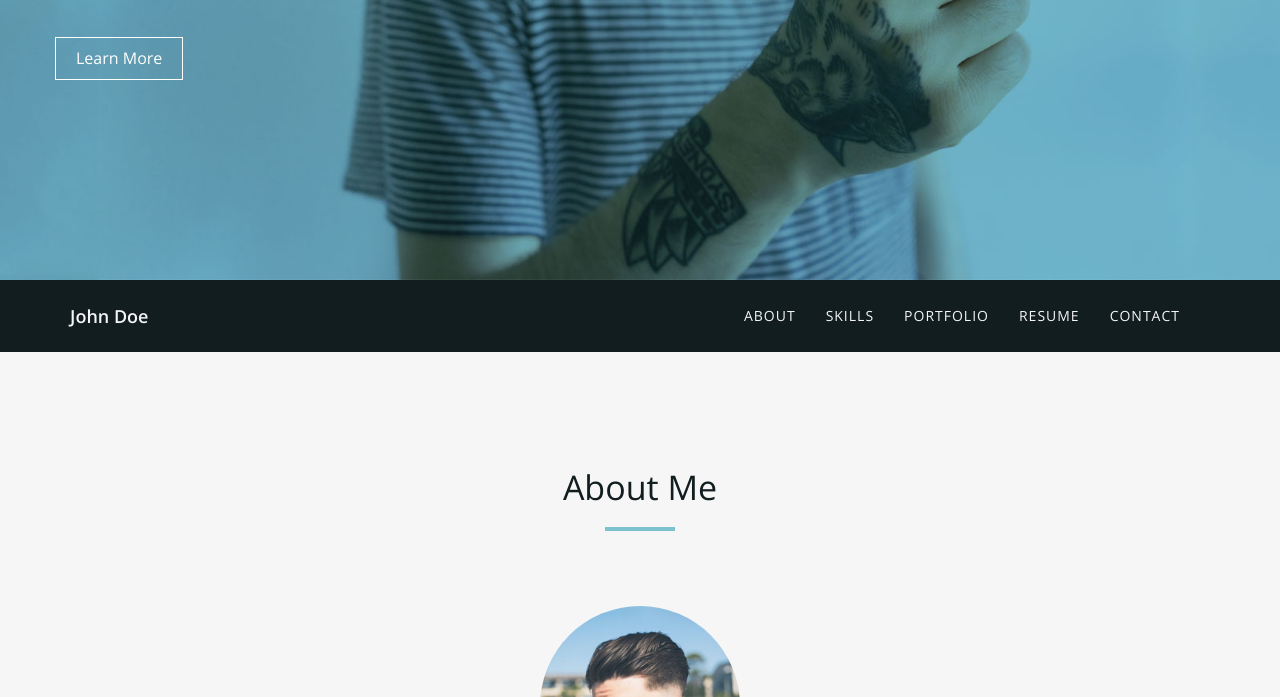
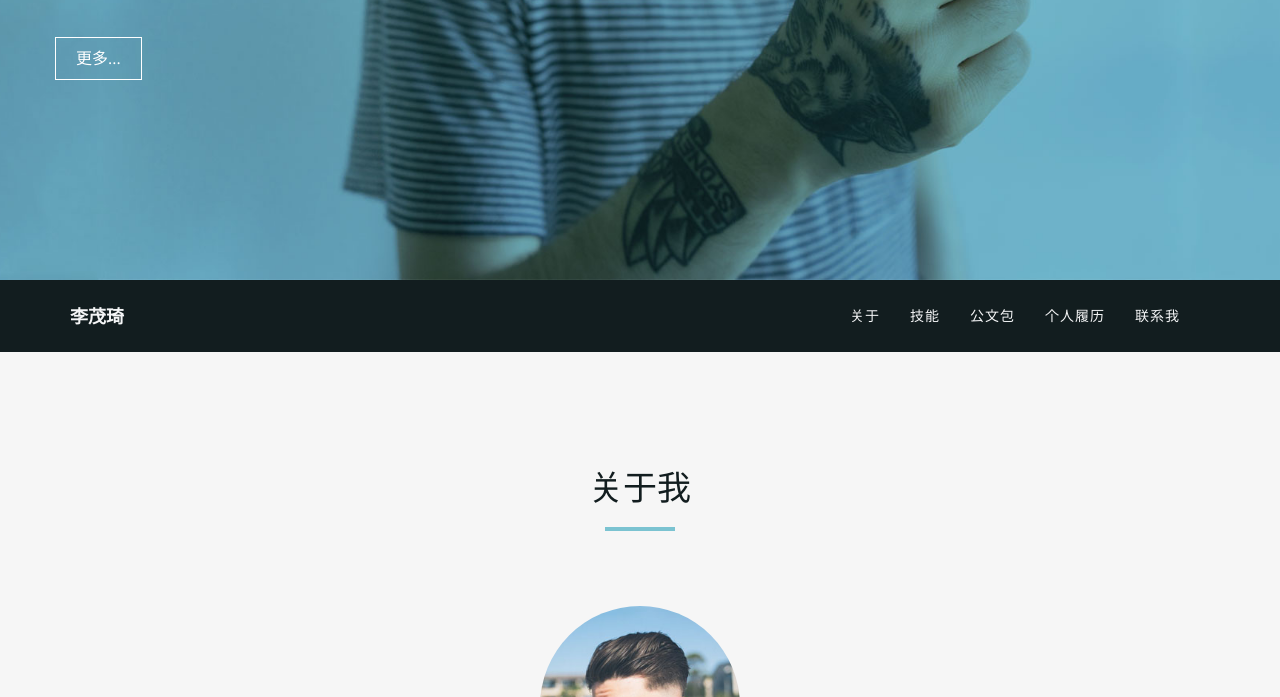
Before and after one commit to leemem/personalweb, a plain HTML site: page index.html in a window 1280 px wide. Shown: the part 438-1135 px from the top of the page. Drawn offline with nearby package versions, Linux system fonts and the light colour scheme.

Commit message:
chang English to Chinese

```diff
--- a/index.html
+++ b/index.html
@@ -41,9 +41,9 @@
     <div class="container">
       <div class="row">
         <div class="intro-text">
-          <h1>Hello, I'm <span class="name">John Doe</span></h1>
-          <p>UX Designer & Front End Developer</p>
-          <a href="#about" class="btn btn-default btn-lg page-scroll">Learn More</a> </div>
+          <h1>嗨, 我是<span class="name">李茂琦</span></h1>
+          <p>PHP和Web前端开发者</p>
+          <a href="#about" class="btn btn-default btn-lg page-scroll">更多...</a> </div>
       </div>
     </div>
   </div>
@@ -54,18 +54,18 @@
     <div class="container">
       <div class="navbar-header">
         <button type="button" class="navbar-toggle" data-toggle="collapse" data-target=".navbar-main-collapse"> <i class="fa fa-bars"></i> </button>
-        <a class="navbar-brand page-scroll" href="#page-top">John Doe</a> </div>
+        <a class="navbar-brand page-scroll" href="#page-top">李茂琦</a> </div>
 
       <!-- Collect the nav links, forms, and other content for toggling -->
       <div class="collapse navbar-collapse navbar-right navbar-main-collapse">
         <ul class="nav navbar-nav">
           <!-- Hidden li included to remove active class from about link when scrolled up past about section -->
           <li class="hidden"> <a href="#page-top"></a> </li>
-          <li> <a class="page-scroll" href="#about">About</a> </li>
-          <li> <a class="page-scroll" href="#skills">Skills</a> </li>
-          <li> <a class="page-scroll" href="#portfolio">Portfolio</a> </li>
-          <li> <a class="page-scroll" href="#resume">Resume</a> </li>
-          <li> <a class="page-scroll" href="#contact">Contact</a> </li>
+          <li> <a class="page-scroll" href="#about">关于</a> </li>
+          <li> <a class="page-scroll" href="#skills">技能</a> </li><!--Skills-->
+          <li> <a class="page-scroll" href="#portfolio">公文包</a> </li><!--Portfolio-->
+          <li> <a class="page-scroll" href="#resume">个人履历</a> </li><!--Resume-->
+          <li> <a class="page-scroll" href="#contact">联系我</a> </li><!--Contact-->
         </ul>
       </div>
     </div>
@@ -75,7 +75,7 @@
 <div id="about">
   <div class="container">
     <div class="section-title text-center center">
-      <h2>About Me</h2>
+      <h2>关于我</h2>
       <hr>
     </div>
     <div class="row">
```
